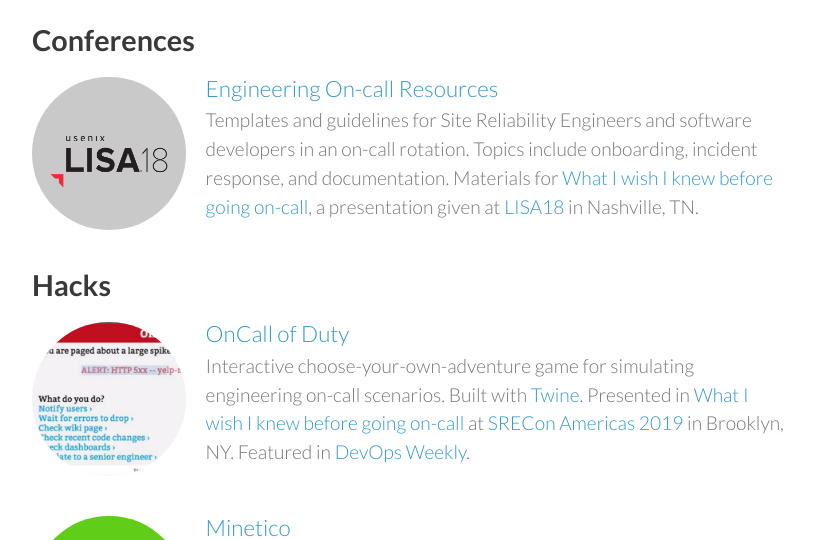
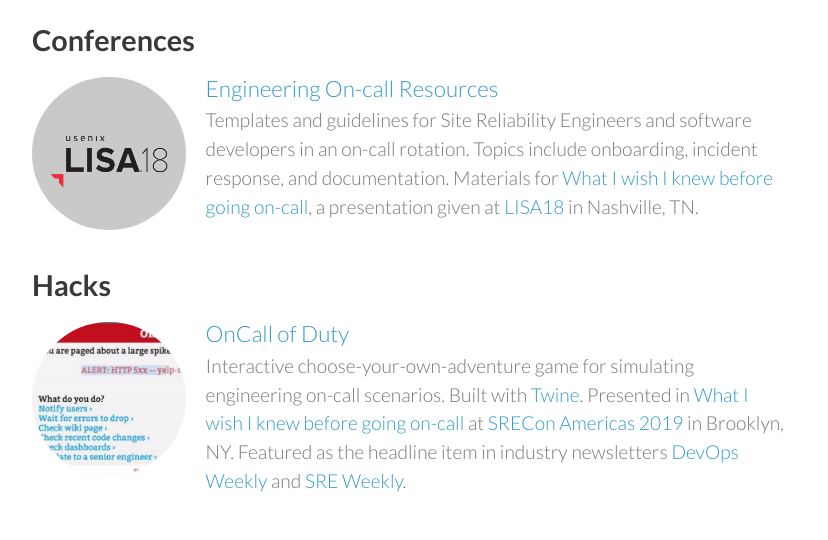
Before and after one commit to dorothyjung/dorothyjung.github.io, a plain HTML site: page projects/index.html in a window 1280 px wide. Shown: the part 202-742 px from the top of the page, without its empty margins (232-1060 px from the left). Drawn offline with Linux system fonts and the light colour scheme.

Commit message:
update projects

```diff
--- a/projects/index.html
+++ b/projects/index.html
@@ -51,7 +51,7 @@
   <h3><a href="https://dorothyjung.com/oncall-game/">OnCall of Duty</a></h3>
   <p>
   Interactive choose-your-own-adventure game for simulating engineering on-call scenarios. Built with <a href="http://twinery.org/">Twine</a>. Presented in <a href="https://www.usenix.org/conference/srecon19americas/presentation/shu">What I wish I knew before going on-call</a> at
-  <a href="https://www.usenix.org/conference/srecon19americas/">SRECon Americas 2019</a> in Brooklyn, NY. Featured in <a href="https://us2.campaign-archive.com/?u=b6635e37e35fa5eff0c2a947a&id=49eb419b19">DevOps Weekly</a>.
+  <a href="https://www.usenix.org/conference/srecon19americas/">SRECon Americas 2019</a> in Brooklyn, NY. Featured as the headline item in industry newsletters <a href="https://us2.campaign-archive.com/?u=b6635e37e35fa5eff0c2a947a&id=49eb419b19">DevOps Weekly</a> and <a href="https://sreweekly.com/sre-weekly-issue-166/">SRE Weekly</a>.
   </p>
   <br>
   <div class="circular">
```
